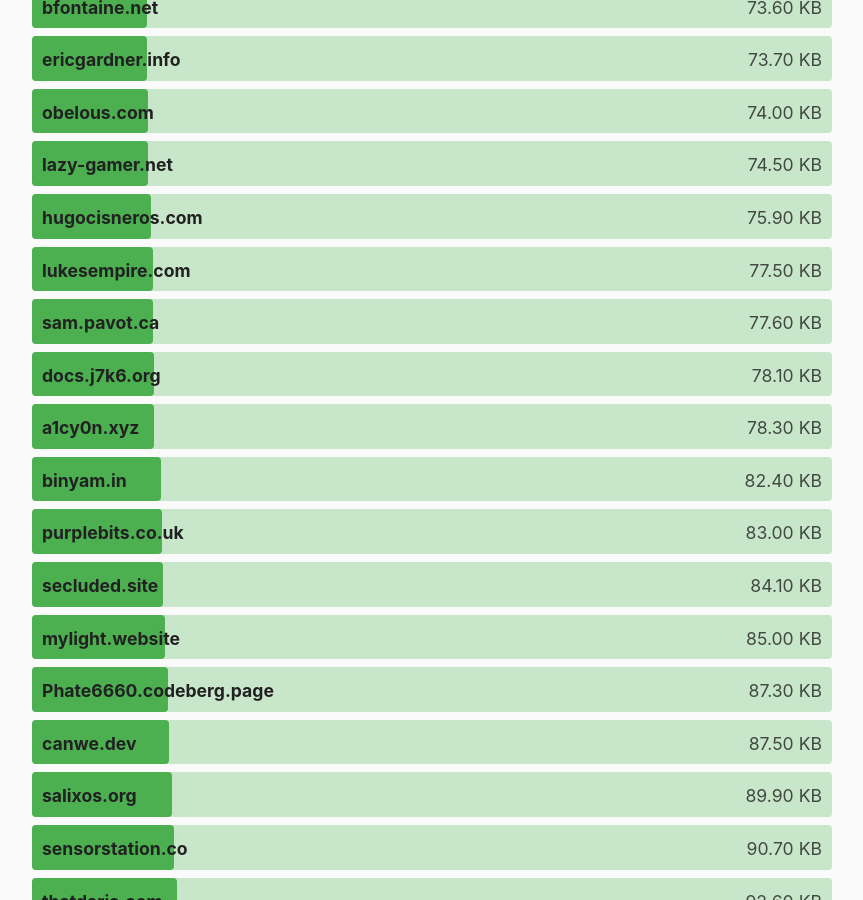
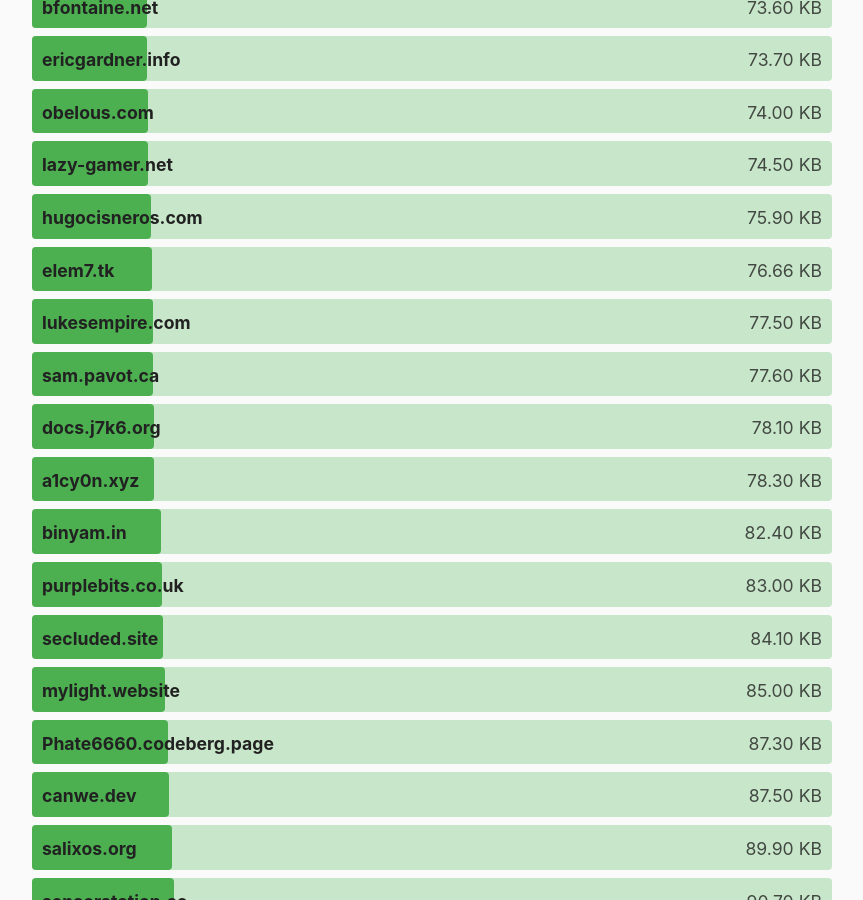
Before and after one commit to kevquirk/512kb.club, a Jekyll site: the page built from index.md, in a window 1280 px wide and 900 px high, scrolled down 11950 px. Shown: the whole window, without its empty margins (208-1071 px from the left). Built offline with Jekyll 4.4.1, drawn with Linux system fonts in a browser that asks for light colours.

Commit message:
Update sites.yml

```diff
--- a/_data/sites.yml
+++ b/_data/sites.yml
@@ -623,6 +623,11 @@
   size: 7.5
   last_checked: 2021-12-09
 
+- domain: elem7.tk
+  url: https://elem7.tk/
+  size: 76.66
+  last_checked: 2022-02-16
+
 - domain: elrido.dssr.ch
   url: https://elrido.dssr.ch/
   size: 137.5
```
